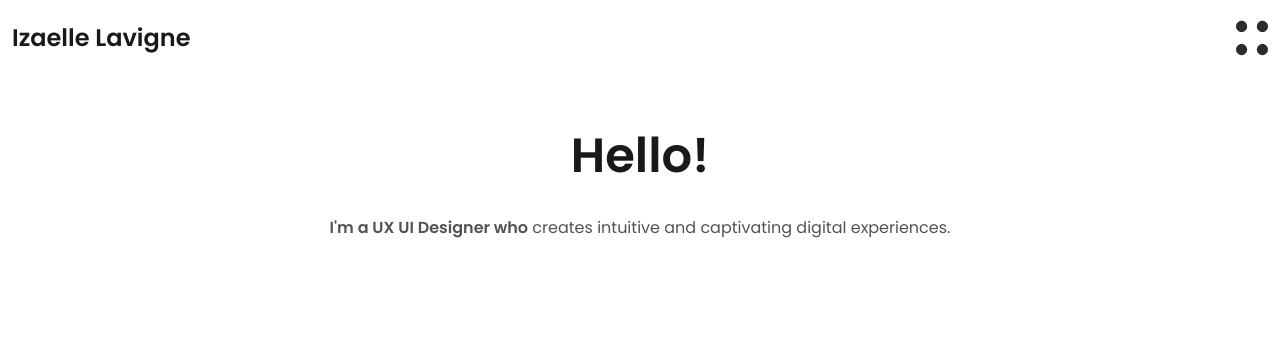
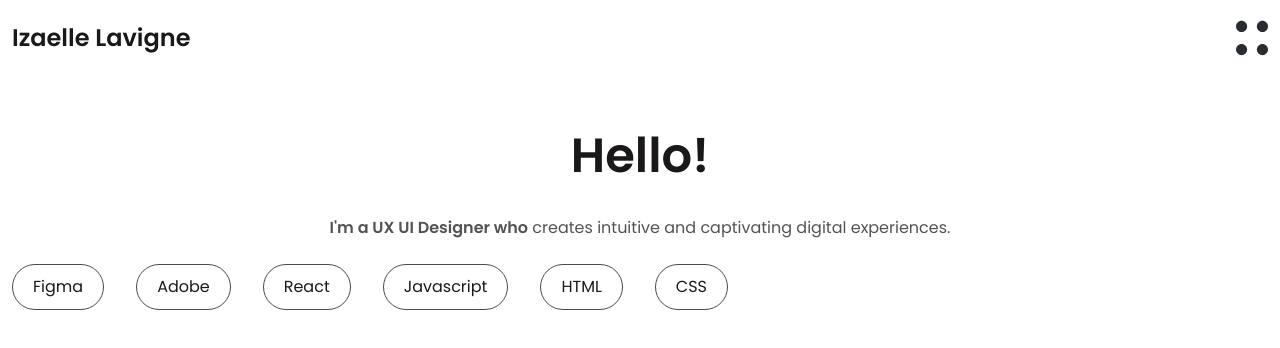
Before and after one commit to LeoCesar0/elle-portifolio, a React (Vite) app: page / in a window 1280 px wide. Shown: the top 348 px of the page. Built offline with nearby package versions, Linux system fonts and the light colour scheme.

Commit message:
feat: finish welcome section

```diff
--- a/src/components/Welcome.jsx
+++ b/src/components/Welcome.jsx
@@ -16,8 +16,11 @@ export const Welcome = () => {
     pt: "cria experiências digitais intuitivas e cativantes.",
   });
 
+  const tags = ["Figma", "Adobe", "React", "Javascript", "HTML", "CSS"];
+
   return (
-    <section className="mt-16  ">
+    <section className="mt-16 mb-[96px]">
+      <div className="mb-6">
         <h1 className="font-semibold text-5xl leading-[72px] text-center mb-[24px]">
           {hello}
         </h1>
@@ -27,6 +30,19 @@ export const Welcome = () => {
           </strong>{" "}
           {description}
         </p>
+      </div>
+      <div className="carousel">
+        <ol className="carousel__viewport">
+          {tags.map((tag, index) => (
+            <li
+              key={index}
+              className="carousel__slide px-[20px] py-[10px] border border-border rounded-[30px]"
+            >
+              {tag}
+            </li>
+          ))}
+        </ol>
+      </div>
     </section>
   );
 };
--- a/src/styles/global.css
+++ b/src/styles/global.css
@@ -7,3 +7,22 @@ body {
   font-family: "Poppins", sans-serif;
   @apply bg-background text-onBackground font-normal;
 }
+
+.default-container {
+  @apply py-[20px] px-[12px];
+}
+
+.carousel__viewport {
+  padding-bottom: 8px;
+  display: flex;
+  overflow-x: scroll;
+  counter-reset: item;
+  scroll-behavior: smooth;
+  scroll-snap-type: x mandatory;
+  gap: 32px;
+}
+
+.carousel__slide {
+  position: relative;
+  counter-increment: item;
+}
```
Lines whose indentation alone changed are shown as unchanged.
